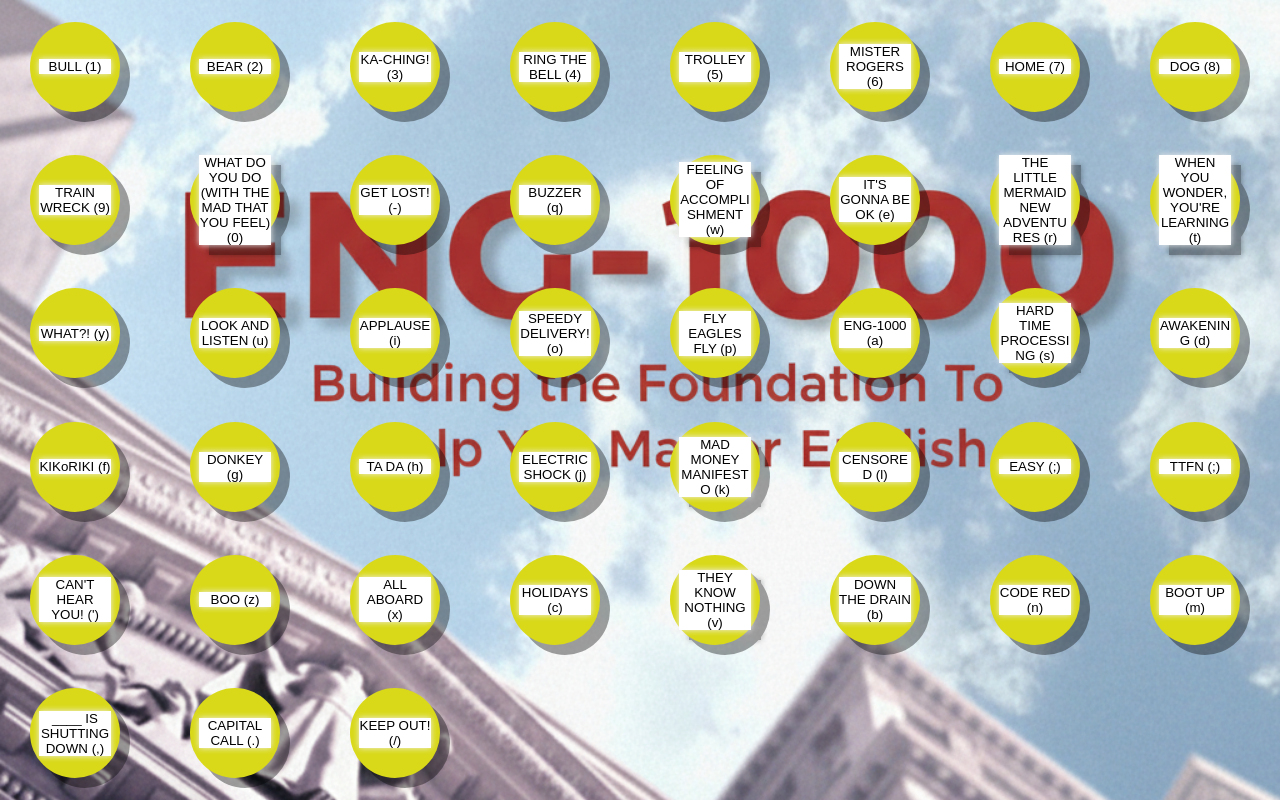
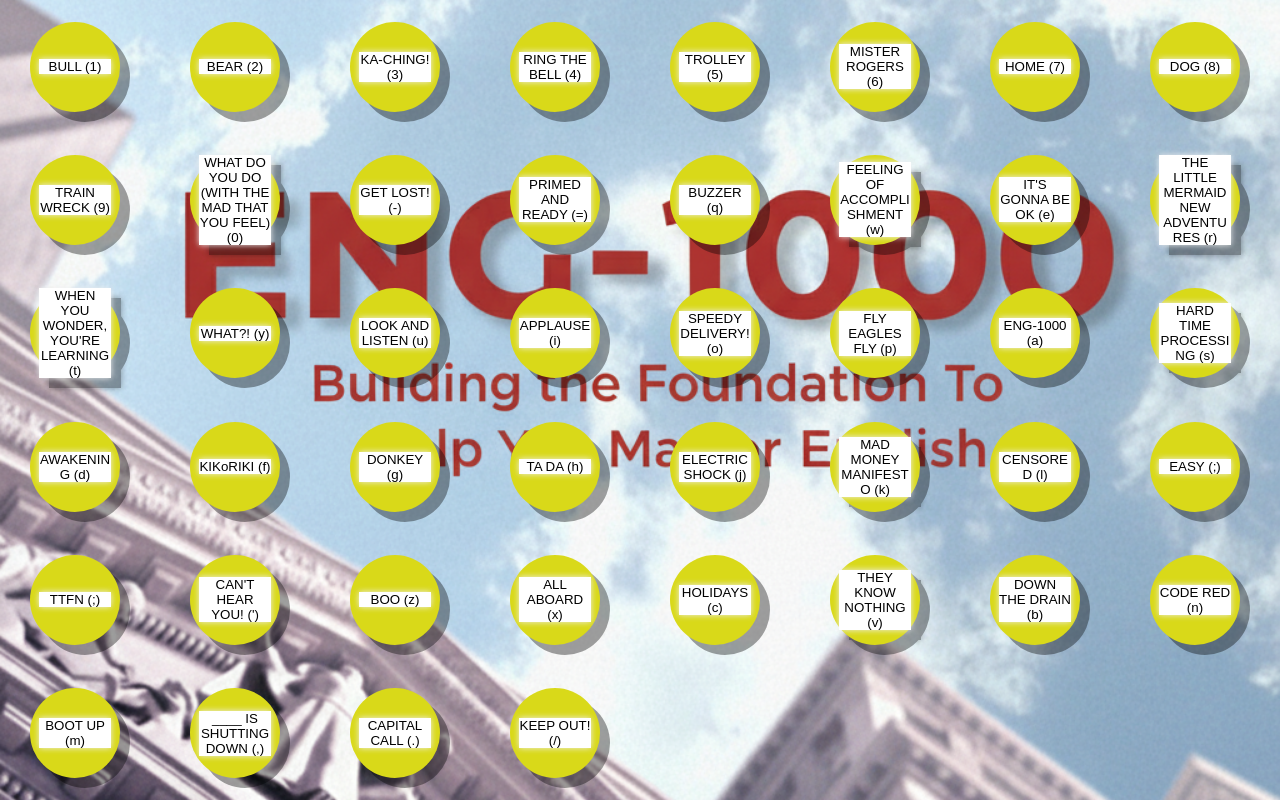
Before and after one commit to aegerev/ENG-1000-soundboard, a React (Vite) app in the folder eng-1000-soundboard/: page / in a window 1280 px wide. Built offline with nearby package versions, Linux system fonts and the light colour scheme; no server answers.

Commit message:
Rain Sleet Snow, Eagles Trained To Go!

```diff
--- a/eng-1000-soundboard/src/App.jsx
+++ b/eng-1000-soundboard/src/App.jsx
@@ -17,6 +17,7 @@ let sounds = [
     new Sound("TRAIN WRECK", "9", "train_wreck.mp3"),
     new Sound("WHAT DO YOU DO (WITH THE MAD THAT YOU FEEL)","0","what-you-do.mp3"),
     new Sound("GET LOST!","-","get-outta-here.mp3"),
+    new Sound("PRIMED AND READY", "=","eagles-mentality.mp3"),
 
 
     new Sound("BUZZER", "q", "buzzer.mp3"),
```
